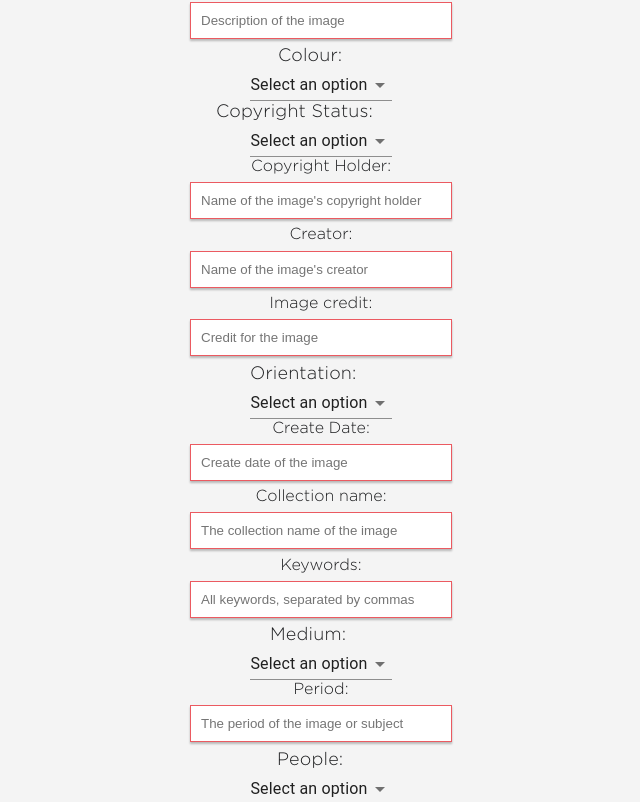
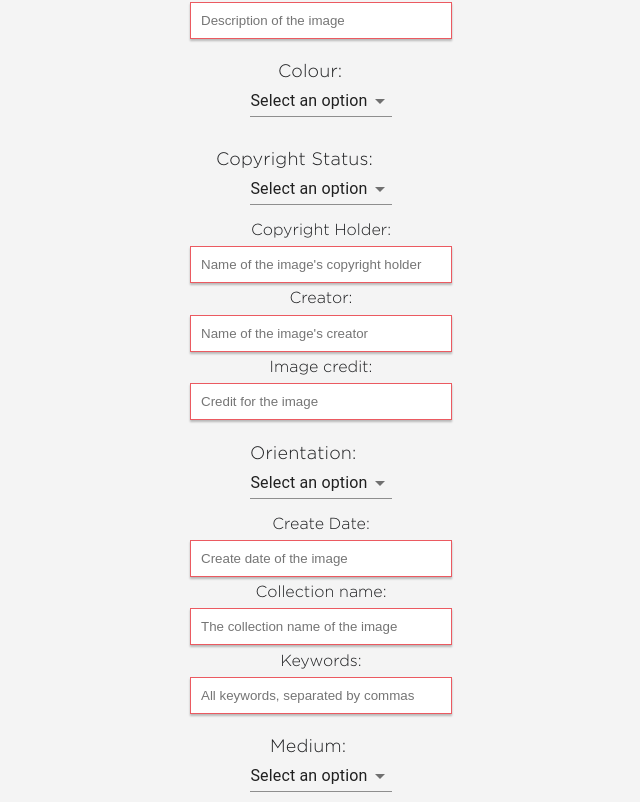
Before and after one commit to fac18/t4b-g2h, a React (Create React App) app: page /addnewcontent in a window 1280 px wide. Shown: the part 496-1298 px from the top of the page, without its empty margins (319-959 px from the left). Built offline with nearby package versions, Linux system fonts and the light colour scheme; no server answers.

Commit message:
Fix failing tests in museumprofile and museumlogin Add margins to material UI dropdowns
Relates #7

```diff
--- a/src/components/AddNewContent/AddNewContent.js
+++ b/src/components/AddNewContent/AddNewContent.js
@@ -31,7 +31,11 @@ const AddNewContent = () => {
       fontSize: "1.5rem",
       fontFamily: "Gotham Light",
       color: "#1c1d1f",
-      textAlign: "center"
+      textAlign: "center",
+      marginTop: "1rem"
+    },
+    select: {
+      marginBottom: "1rem"
     }
   }));
   const classes = useStyles();
@@ -169,6 +173,7 @@ const AddNewContent = () => {
           type="select"
           value={colour}
           displayEmpty
+          className={classes.select}
           onChange={event => setColour(event.target.value)}
           required
         >
@@ -197,6 +202,7 @@ const AddNewContent = () => {
           type="select"
           value={copyrightStatus}
           displayEmpty
+          className={classes.select}
           onChange={event => setCopyrightStatus(event.target.value)}
           required
         >
@@ -265,6 +271,7 @@ const AddNewContent = () => {
           type="select"
           value={orientation}
           displayEmpty
+          className={classes.select}
           onChange={event => setOrientation(event.target.value)}
           required
         >
@@ -328,6 +335,7 @@ const AddNewContent = () => {
           type="select"
           value={medium}
           displayEmpty
+          className={classes.select}
           onChange={event => setMedium(event.target.value)}
           required
         >
@@ -367,6 +375,7 @@ const AddNewContent = () => {
           type="select"
           value={people}
           displayEmpty
+          className={classes.select}
           onChange={event => setPeople(event.target.value)}
           required
         >
--- a/src/components/MuseumProfile/MuseumProfile.js
+++ b/src/components/MuseumProfile/MuseumProfile.js
@@ -1,6 +1,6 @@
 import React from "react";
 import * as SC from "../styles/Form.style";
-import { BrowserRouter, NavLink } from "react-router-dom";
+import { BrowserRouter, NavLink, Link } from "react-router-dom";
 import * as S from "../styles/Text.style";
 import * as Btn from "../styles/Buttons.style";
 
```
Also changed, not shown: 2 other files (tests, documents, lock files or other folders).
